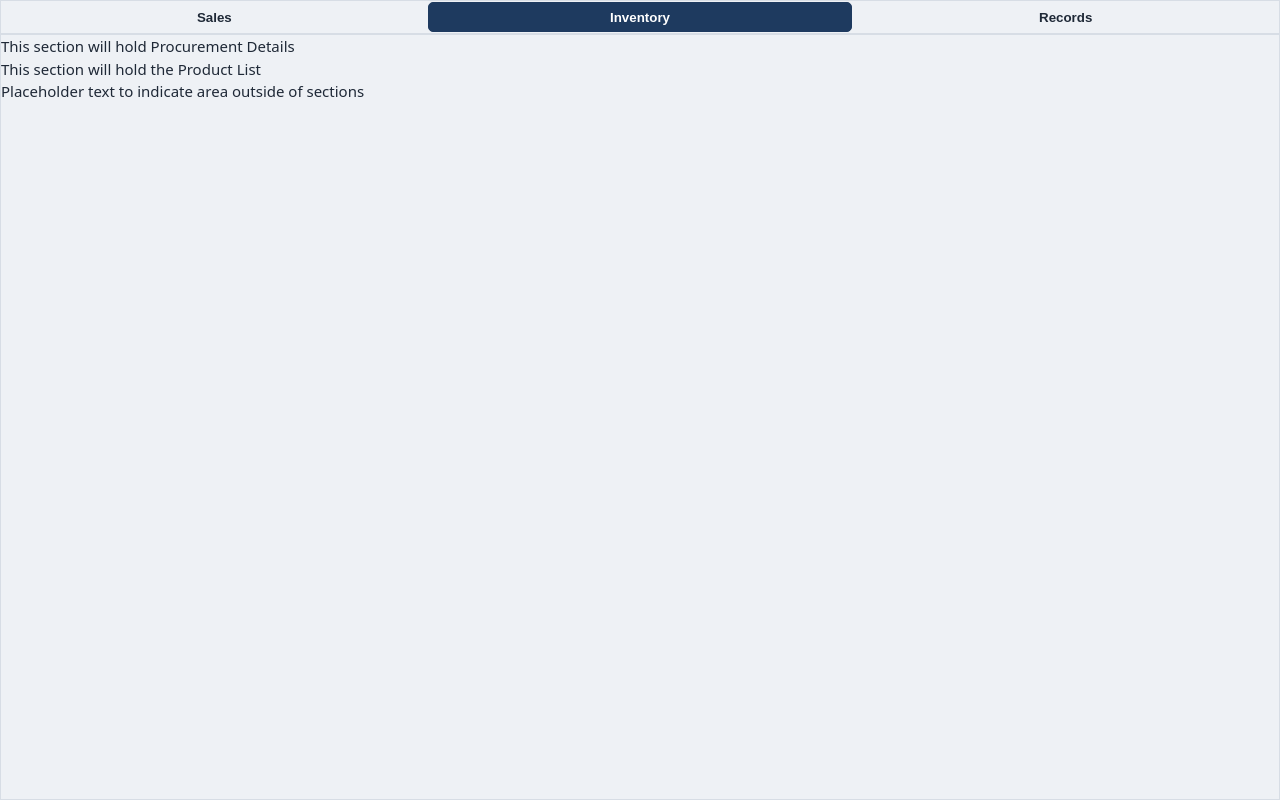
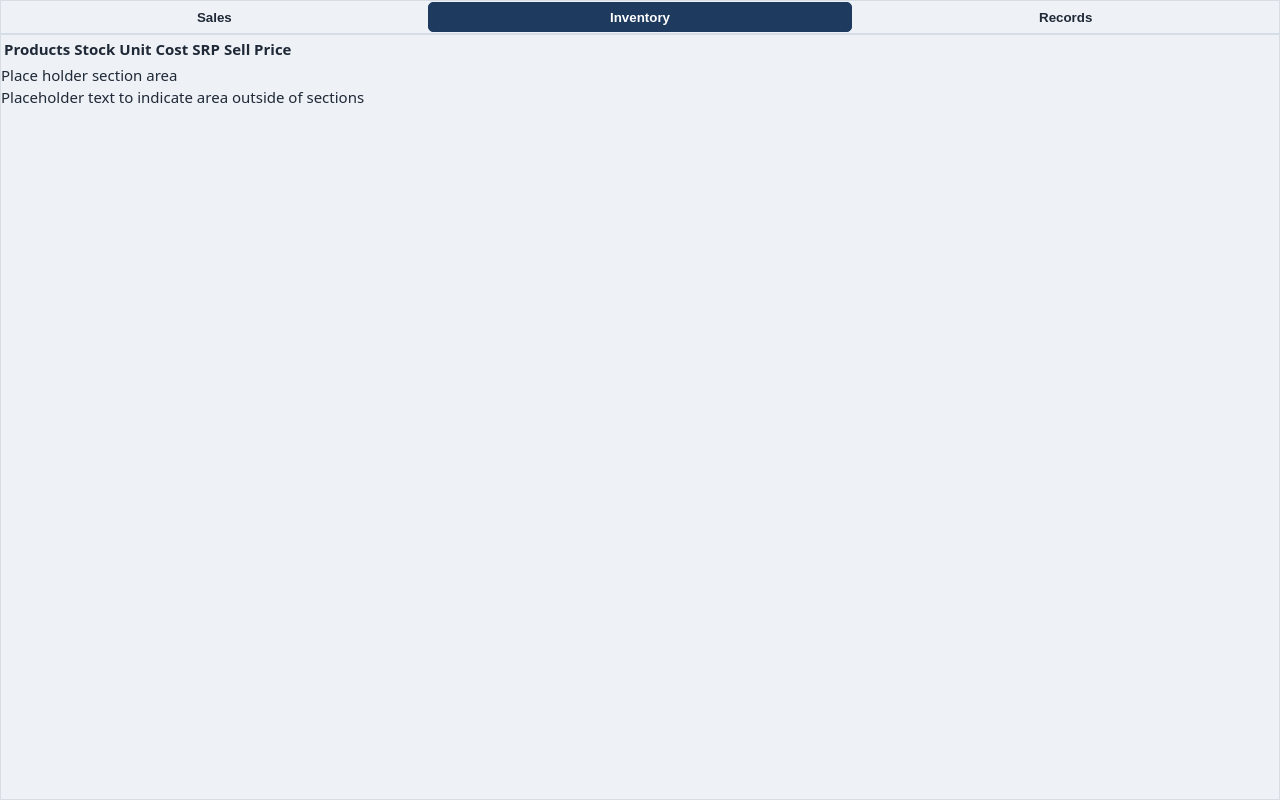
Before and after one commit to kentvillamora-dev/mini-store-pos-learning, a React (Vite) app: page / in a window 1280 px wide. Both pictures are taken after a click on the button "Inventory". Built offline with nearby package versions, Linux system fonts and the light colour scheme.

Commit message:
Added a module for inserting table for product master list

```diff
--- /dev/null
+++ b/src/features/inventory/InventoryProductTable.tsx
@@ -0,0 +1,20 @@
+function InventoryProductTable() {
+  return (
+    <table>
+      <thead>
+        <tr>
+          <th scope="col">Products</th>
+          <th scope="col">Stock</th>
+          <th scope="col">Unit Cost</th>
+          <th scope="col">SRP</th>
+          <th scope="col">Sell Price</th>
+        </tr>
+      </thead>
+
+      <tbody>
+      </tbody>
+    </table>
+  )
+}
+
+export default InventoryProductTable
--- a/src/features/inventory/InventoryView.tsx
+++ b/src/features/inventory/InventoryView.tsx
@@ -1,12 +1,15 @@
+import InventoryProductTable from './InventoryProductTable'
+
+
 function InventoryView() {
   return (
     <>
       <section>
-        This section will hold Procurement Details
+        <InventoryProductTable />
       </section>
 
       <section>
-        This section will hold the Product List
+        Place holder section area
       </section>
 
       Placeholder text to indicate area outside of sections
```
Also changed, not shown: src/App.tsx (line endings or trailing spaces).
